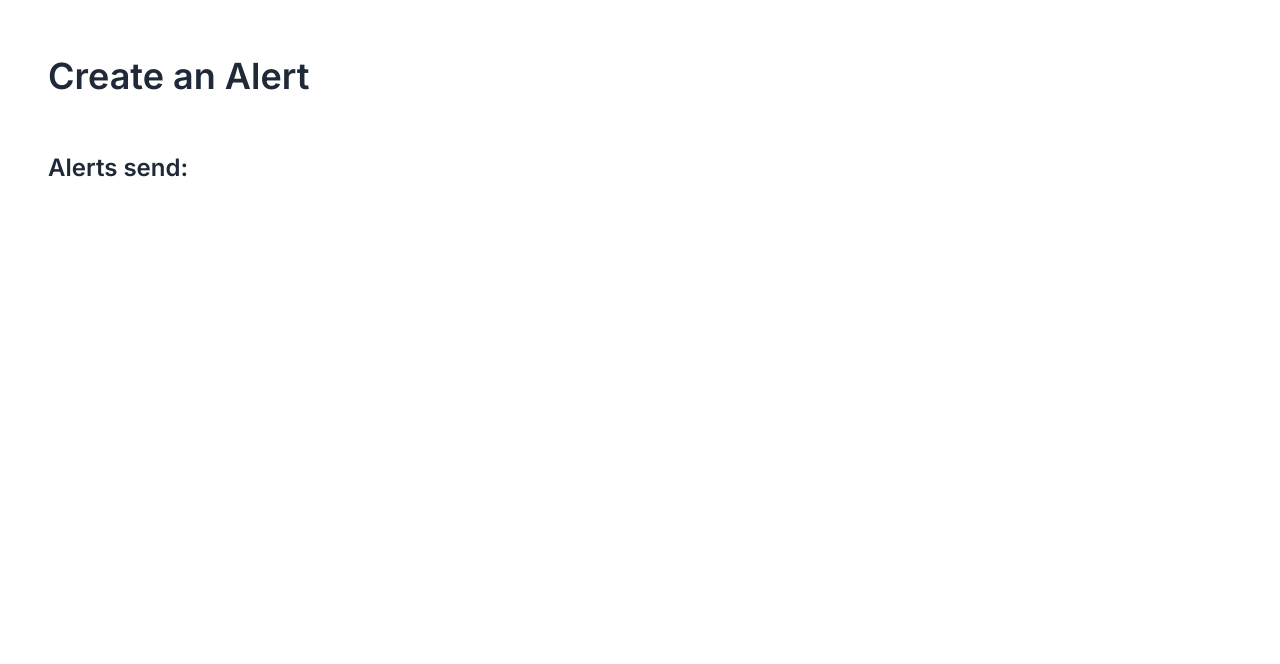
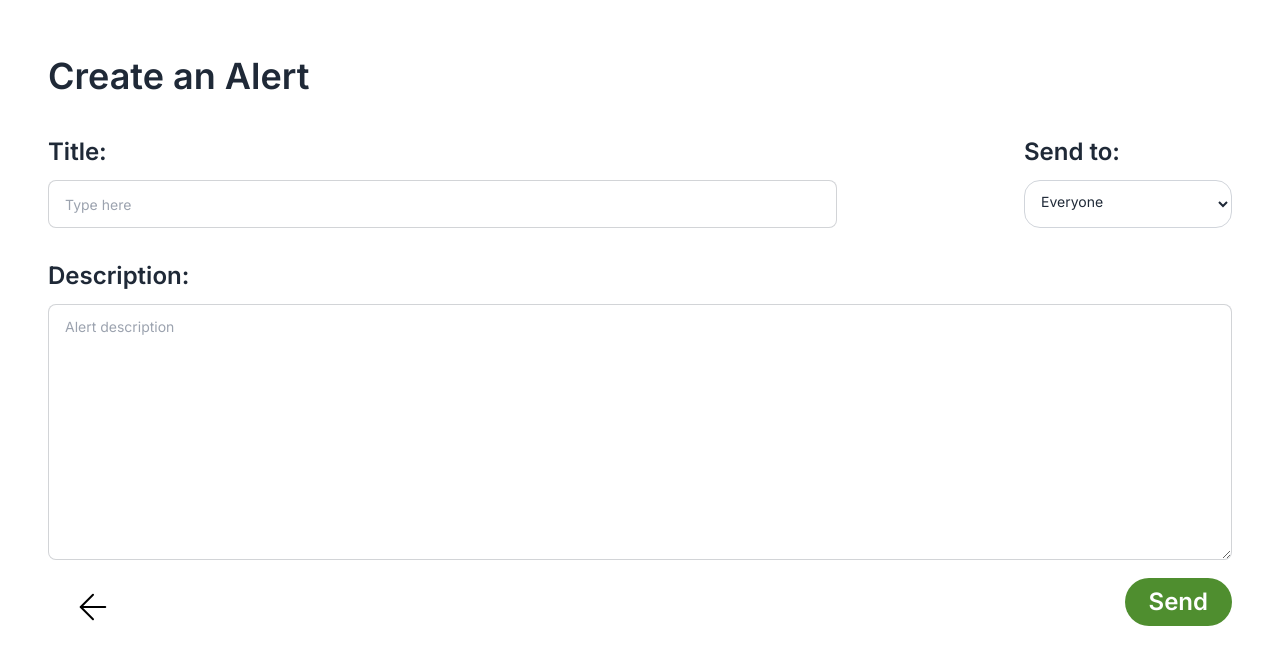
Before and after one commit to davidffa/PlantPatrol, a Next.js app in the folder web/: page /alerts/create in a window 1280 px wide. Shown: the top 664 px of the page. Built offline with nearby package versions, Linux system fonts and the light colour scheme.

Commit message:
Add Create an alert page

```diff
--- a/web/src/app/alerts/create/page.tsx
+++ b/web/src/app/alerts/create/page.tsx
@@ -1,4 +1,5 @@
 import { AlertCollapse } from "@/components/AlertCollapse";
+import Link from "next/link";
 
 export default function Create() {
   return (
@@ -10,14 +11,50 @@ export default function Create() {
           </h1>
         </div>
       </div>
-      <div className="py-12">
-        <h2 className="text-2xl font-semibold">
-          Alerts send:
+      <form>
+      <div className="flex justify-between">
+        <div className="py-8 w-4/6" >
+          <h2 className="text-2xl font-semibold mb-3">
+            Title:
+          </h2>
+          <input required type="text" placeholder="Type here" className="input input-md input-bordered w-full" />
+        </div>
+        <div className="py-8">
+          <h2 className="text-2xl font-semibold mb-3">
+            Send to:
+          </h2>
+          <div>
+            <select name="Send" id="send" className="menu menu-dropdown bg-base-100 rounded-box  z-[1] w-52 h-12  p-3 border  border-gray-300 ">
+              <option value="Everyone">Everyone</option>
+              <option value="Paulo">Paulo Miranda</option>
+              <option value="Joaquim">Joaquim Costa</option>
+              <option value="Rosa">Rosa Marques</option>
+            </select>
+          </div>
+        </div>
+      </div>
+      <div>
+        <h2 className="text-2xl font-semibold mb-3">
+          Description:
         </h2>
+        <textarea required id="description" className="textarea textarea-bordered textarea-xl min-w-full min-h-64" placeholder="Alert description"></textarea>
+
       </div>
-
-
-
+      <div className="flex justify-between mt-3">
+      <div>
+        <Link href="/alerts">
+          <button className=" py-2 px-6 gap-2 " >
+            <img src="/arrow-left.svg" alt="Back" />
+          </button>
+        </Link>
+      </div>
+      <div>
+        <button className="bg-green hover:bg-dark-green hover:duration-200 rounded-full py-2 px-6 justify-center items-center gap-2 " >
+          <p className="text-2xl font-semibold text-white">Send</p>
+        </button>
+      </div>
+      </div>
+      </form>
     </div>
   );
 }
```
Also changed, not shown: web/public/arrow-left.svg (added).
